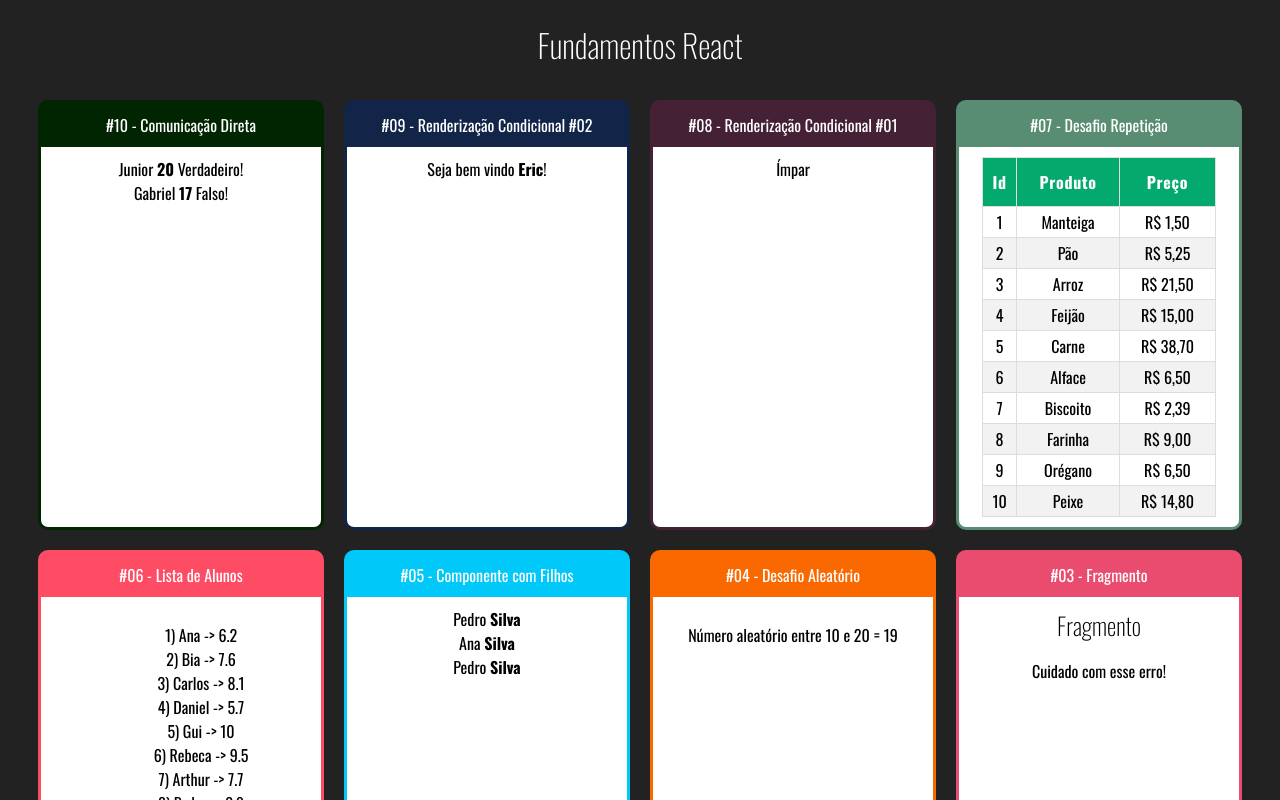
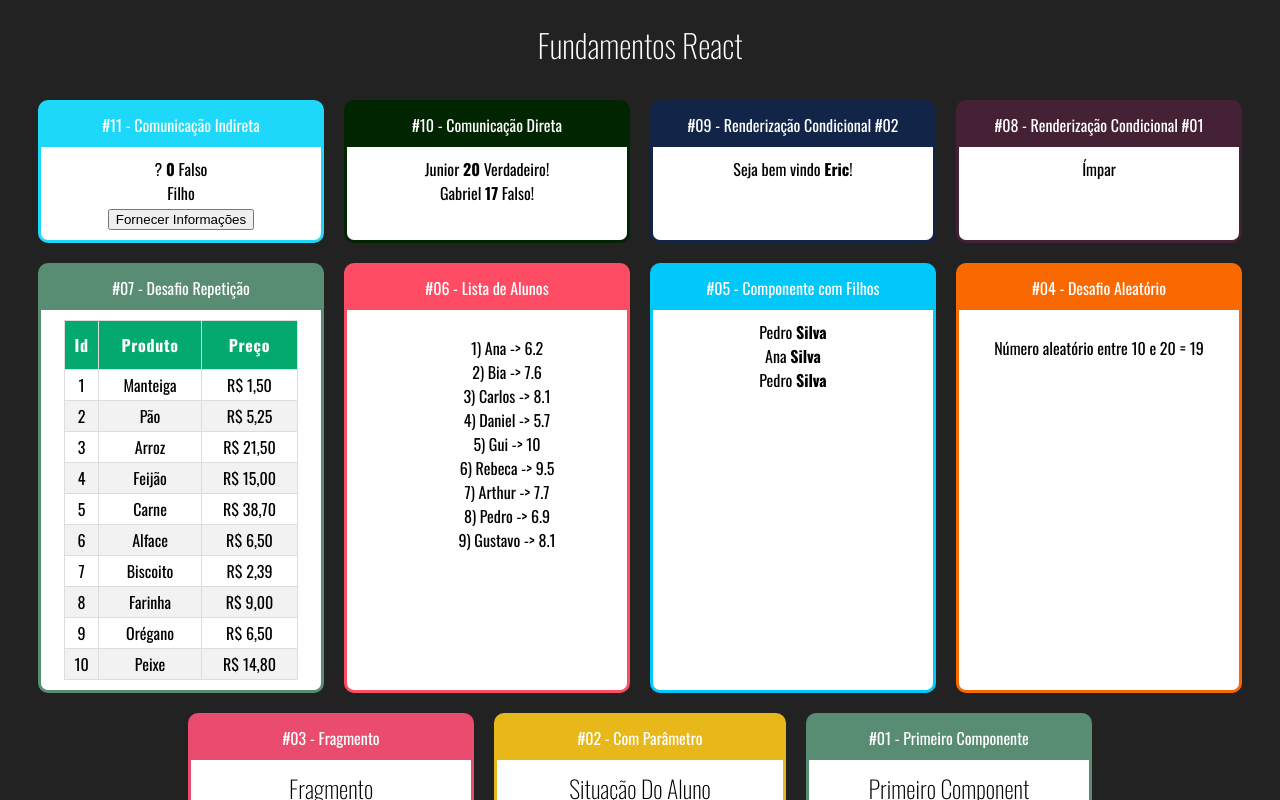
Before and after one commit to eric-moniz/curso-react-redux, a React (Create React App) app: page / in a window 1280 px wide. Shown: the top 800 px of the page. Built offline with nearby package versions, Linux system fonts and the light colour scheme.

Commit message:
aula 35 - Comunicação Indireta

```diff
--- a/src/App.jsx
+++ b/src/App.jsx
@@ -13,12 +13,17 @@ import TabelaProdutos from "./components/basicos/repeticao/TabelaProdutos";
 import ParOuImpar from "./components/condicional/ParOuImpar";
 import UsuarioInfo from "./components/condicional/UsuarioInfo";
 import DiretaPai from "./components/comunicação/DiretaPai";
+import IndiretaPai from "./components/comunicação/IndiretaPai";
 
 const App = () => (
   <div className="App">
     <h1>Fundamentos React</h1>
 
     <div className="Cards">
+      <Card titulo="#11 - Comunicação Indireta" color="#1dd8f8">
+        <IndiretaPai />
+      </Card>
+
       <Card titulo="#10 - Comunicação Direta" color="#012500">
         <DiretaPai />
       </Card>
--- /dev/null
+++ b/src/components/comunicação/IndiretaFilho.jsx
@@ -0,0 +1,12 @@
+const IndiretaFilho = props => {
+  return (
+    <div>
+      <div>Filho</div>
+      <button onClick={_ => props.quandoClicar("João", 53, true)}>
+        Fornecer Informações
+      </button>
+    </div>
+  );
+};
+
+export default IndiretaFilho;
--- /dev/null
+++ b/src/components/comunicação/IndiretaPai.jsx
@@ -0,0 +1,27 @@
+import IndiretaFilho from "./IndiretaFilho";
+
+const IndiretaPai = props => {
+  let nome = "?";
+  let idade = 0;
+  let nerd = false;
+
+  function fornecerInformacoes(nome, idade, nerd) {
+    console.log(nome, idade, nerd);
+  }
+
+  return (
+    <div>
+      <div>
+        <span>{nome}</span>
+        <span>
+          {" "}
+          <strong>{idade}</strong>
+        </span>
+        <span> {nerd ? "Verdadeiro" : "Falso"}</span>
+      </div>
+      <IndiretaFilho quandoClicar={fornecerInformacoes} />
+    </div>
+  );
+};
+
+export default IndiretaPai;
```
